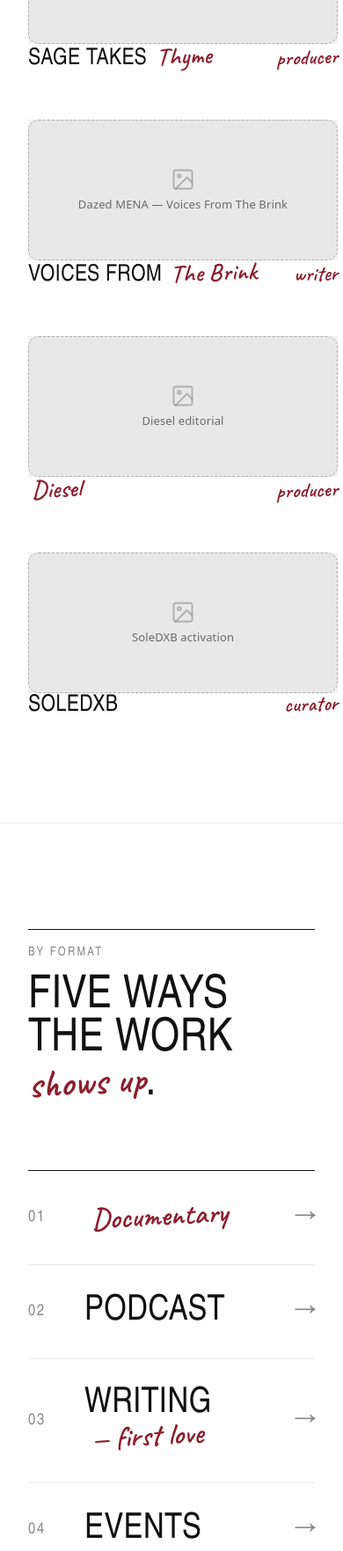
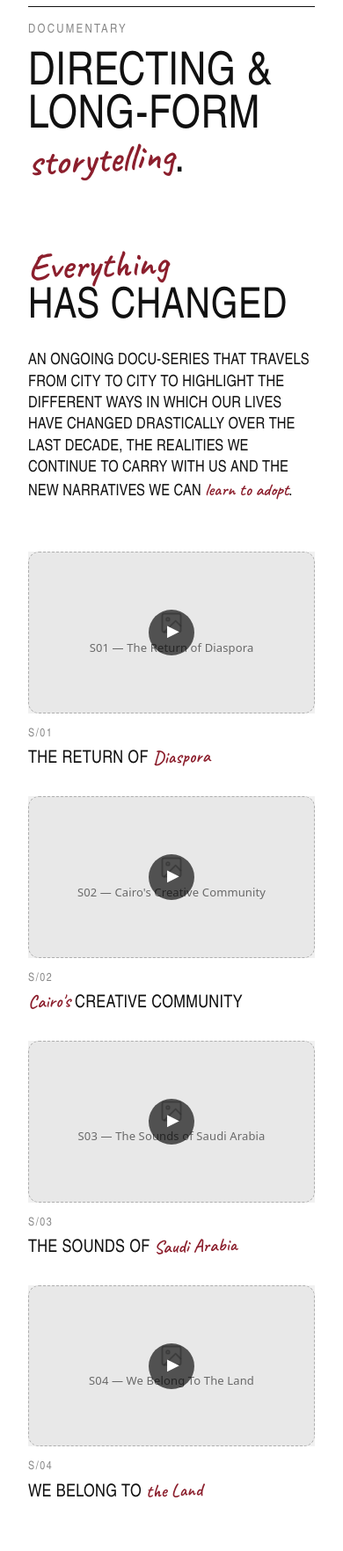
Before and after one commit to ry-le-cloud/rythma-portfolio, a plain HTML site: page A - Editorial.html in a window 390 px wide. Shown: the part 2946-4709 px from the top of the page at 88% size. Drawn offline with Linux system fonts and the light colour scheme; no server answers; a web font is replaced by a local one.

Commit message:
YouTube thumbnails for EHC, Social & Video section, remove selected works

```diff
--- a/A - Editorial.html
+++ b/A - Editorial.html
@@ -247,57 +247,69 @@
   }
   .format-row:hover .farrow { color: var(--accent); transform: translateX(8px); }
 
-  /* ---- DOCUMENTARY DETAIL ---- */
-  .doc-detail {
-    display: grid; grid-template-columns: 1fr 1fr; gap: 56px;
-  }
-  .doc-detail .doc-img-block .slot { width: 100%; aspect-ratio: 4/5; }
-  .doc-detail h3 {
+  /* ---- YOUTUBE THUMBNAILS ---- */
+  .doc-intro { max-width: 720px; margin-bottom: 56px; }
+  .doc-intro h3 {
     font-family: var(--display);
     font-size: clamp(48px, 5vw, 80px);
-    line-height: 0.95;
-    margin: 0 0 32px;
-    text-transform: uppercase;
-    letter-spacing: 0.015em;
-    font-weight: 400;
+    line-height: 0.95; margin: 0 0 24px;
+    text-transform: uppercase; letter-spacing: 0.015em; font-weight: 400;
   }
-  .doc-detail h3 .hand {
-    font-family: var(--hand); font-weight: 600;
-    color: var(--accent);
-    font-size: 0.9em; line-height: 1;
-    text-transform: none; letter-spacing: 0;
+  .doc-intro h3 .hand {
+    font-family: var(--hand); font-weight: 600; color: var(--accent);
+    font-size: 0.9em; text-transform: none; letter-spacing: 0;
     display: inline-block; transform: rotate(-2deg);
   }
-  .doc-detail p {
+  .doc-intro p {
     font-family: var(--display);
-    font-size: clamp(20px, 1.8vw, 26px);
-    line-height: 1.3;
-    text-transform: uppercase;
-    letter-spacing: 0.01em;
-    max-width: 28ch;
-    color: var(--ink);
+    font-size: clamp(18px, 1.6vw, 22px); line-height: 1.35;
+    text-transform: uppercase; letter-spacing: 0.01em;
+    color: var(--ink); margin: 0;
   }
-  .seasons { margin-top: 40px; }
-  .seasons .season {
-    display: grid; grid-template-columns: 60px 1fr; gap: 16px; align-items: baseline;
-    padding: 20px 0; border-top: 1px solid var(--rule);
-  }
-  .seasons .season:last-child { border-bottom: 1px solid var(--rule); }
-  .seasons .season .stitle {
-    font-family: var(--display);
-    font-size: clamp(24px, 2.4vw, 34px);
-    text-transform: uppercase;
-    letter-spacing: 0.015em;
-  }
-  .seasons .season .stitle .hand {
+  .doc-intro p .hand {
     font-family: var(--hand); font-weight: 600; color: var(--accent);
     font-size: 1.1em; text-transform: none; letter-spacing: 0;
-    display: inline-block; transform: rotate(-2deg); margin-right: 2px;
   }
-  .seasons .season .sn {
+  .yt-grid {
+    display: grid; grid-template-columns: repeat(2, 1fr); gap: 32px;
+    margin-bottom: 96px;
+  }
+  .yt-item { display: block; text-decoration: none; }
+  .yt-thumb {
+    position: relative; width: 100%; aspect-ratio: 16/9;
+    background: #e8e8e8; overflow: hidden; margin-bottom: 14px;
+  }
+  .yt-thumb image-slot { position: absolute; inset: 0; }
+  .yt-play {
+    position: absolute; top: 50%; left: 50%;
+    transform: translate(-50%, -50%);
+    width: 52px; height: 52px; border-radius: 50%;
+    background: rgba(0,0,0,0.65);
+    display: flex; align-items: center; justify-content: center;
+    color: #fff; font-size: 18px; line-height: 1;
+    padding-left: 4px;
+    transition: background .2s, transform .2s;
+    pointer-events: none;
+  }
+  .yt-item:hover .yt-play { background: var(--accent); transform: translate(-50%,-50%) scale(1.08); }
+  .yt-season {
+    font-family: var(--display); font-size: 13px;
+    color: var(--ink-3); letter-spacing: 0.12em;
+    text-transform: uppercase; margin-bottom: 6px;
+  }
+  .yt-label {
     font-family: var(--display);
-    font-size: 18px; color: var(--ink-3); letter-spacing: 0.08em;
+    font-size: clamp(20px, 2vw, 28px);
+    text-transform: uppercase; letter-spacing: 0.015em; line-height: 1;
+    transition: color .2s;
   }
+  .yt-label .hand {
+    font-family: var(--hand); font-weight: 600; color: var(--accent);
+    font-size: 1.05em; text-transform: none; letter-spacing: 0;
+    display: inline-block; transform: rotate(-2deg);
+  }
+  .yt-item:hover .yt-label { color: var(--accent); }
+  @media (max-width: 900px) { .yt-grid { grid-template-columns: 1fr; } }
 
   /* ---- SHORT FORM / SOCIAL ---- */
   .pod-grid { display: grid; grid-template-columns: repeat(3, 1fr); gap: 40px; margin-bottom: 80px; }
@@ -585,7 +597,6 @@
   <a class="brand" href="#top">Rythma Ekanayake<span class="hand">/ portfolio</span></a>
   <nav class="nav">
     <a href="#about">About</a>
-    <a href="#work">Work</a>
     <a href="#documentary">Documentary</a>
     <a href="#podcast">Podcast</a>
     <a href="#writing">Writing</a>
@@ -628,8 +639,8 @@
   </div>
 </section>
 
-<!-- SELECTED WORK -->
-<section class="section" id="work">
+<!-- SELECTED WORK (removed) -->
+<!-- <section class="section" id="work">
   <div class="section-head">
     <div class="section-label">Selected Work</div>
     <h2 class="section-title" style="font-size: 60px">Selected <span class="hand">Works</span>.</h2>
@@ -695,7 +706,7 @@
 
     </div>
   </div>
-</section>
+-->
 
 <!-- FORMATS INDEX -->
 <section class="section" id="formats">
@@ -741,33 +752,44 @@
     <h2 class="section-title">Directing &amp; long-form <span class="hand">storytelling</span>.</h2>
   </div>
   <div class="section-body">
-    <div class="doc-detail">
-      <div class="doc-img-block">
-        <image-slot id="A-doc-hero" placeholder="Everything Has Changed — hero still" style="width:100%; aspect-ratio: 4/5;"></image-slot>
-      </div>
-      <div>
-        <h3><span class="hand">Everything</span><br>Has Changed</h3>
-        <p>An ongoing docu-series that travels from city to city to highlight the different ways in which our lives have changed drastically over the last decade, the realities we continue to carry with us and the new narratives we can <span class="hand">learn to adopt</span>.</p>
+    <div class="doc-intro">
+      <h3><span class="hand">Everything</span><br>Has Changed</h3>
+      <p>An ongoing docu-series that travels from city to city to highlight the different ways in which our lives have changed drastically over the last decade, the realities we continue to carry with us and the new narratives we can <span class="hand">learn to adopt</span>.</p>
+    </div>
 
-        <div class="seasons">
-          <div class="season">
-            <span class="sn">S/01</span>
-            <span class="stitle">The Return of <span class="hand">Diaspora</span></span>
-          </div>
-          <div class="season">
-            <span class="sn">S/02</span>
-            <span class="stitle"><span class="hand">Cairo's</span> Creative Community</span>
-          </div>
-          <div class="season">
-            <span class="sn">S/03</span>
-            <span class="stitle">The Sounds of Saudi Arabia</span>
-          </div>
-          <div class="season">
-            <span class="sn">S/04</span>
-            <span class="stitle">We Belong to <span class="hand">the Land</span></span>
-          </div>
+    <div class="yt-grid">
+      <a class="yt-item" href="#">
+        <div class="yt-thumb">
+          <image-slot id="A-yt-s01" placeholder="S01 — The Return of Diaspora" style="width:100%;height:100%;"></image-slot>
+          <div class="yt-play">▶</div>
         </div>
-      </div>
+        <div class="yt-season">S/01</div>
+        <div class="yt-label">The Return of <span class="hand">Diaspora</span></div>
+      </a>
+      <a class="yt-item" href="#">
+        <div class="yt-thumb">
+          <image-slot id="A-yt-s02" placeholder="S02 — Cairo's Creative Community" style="width:100%;height:100%;"></image-slot>
+          <div class="yt-play">▶</div>
+        </div>
+        <div class="yt-season">S/02</div>
+        <div class="yt-label"><span class="hand">Cairo's</span> Creative Community</div>
+      </a>
+      <a class="yt-item" href="#">
+        <div class="yt-thumb">
+          <image-slot id="A-yt-s03" placeholder="S03 — The Sounds of Saudi Arabia" style="width:100%;height:100%;"></image-slot>
+          <div class="yt-play">▶</div>
+        </div>
+        <div class="yt-season">S/03</div>
+        <div class="yt-label">The Sounds of <span class="hand">Saudi Arabia</span></div>
+      </a>
+      <a class="yt-item" href="#">
+        <div class="yt-thumb">
+          <image-slot id="A-yt-s04" placeholder="S04 — We Belong To The Land" style="width:100%;height:100%;"></image-slot>
+          <div class="yt-play">▶</div>
+        </div>
+        <div class="yt-season">S/04</div>
+        <div class="yt-label">We Belong to <span class="hand">the Land</span></div>
+      </a>
     </div>
 
     <div style="display: grid; grid-template-columns: repeat(3, 1fr); gap: 32px; margin-top: 96px;">
@@ -793,14 +815,13 @@
   </div>
 </section>
 
-<!-- SHORT FORM / SOCIAL -->
+<!-- SOCIAL & VIDEO -->
 <section class="section" id="podcast">
   <div class="section-head">
-    <div class="section-label">Short Form Production</div>
-    <h2 class="section-title">Producing <span class="hand">short form</span> &amp; social.</h2>
+    <div class="section-label">Social &amp; Video</div>
+    <h2 class="section-title">Social &amp; <span class="hand">video</span>.</h2>
   </div>
   <div class="section-body">
-    <div class="reel-header">Social &amp; Video</div>
     <div class="reel-scroll">
       <a class="reel-item" href="#">
         <div class="reel-thumb"></div>
```
Also changed, not shown: portfolio-standalone.html (+100 -79 lines).
